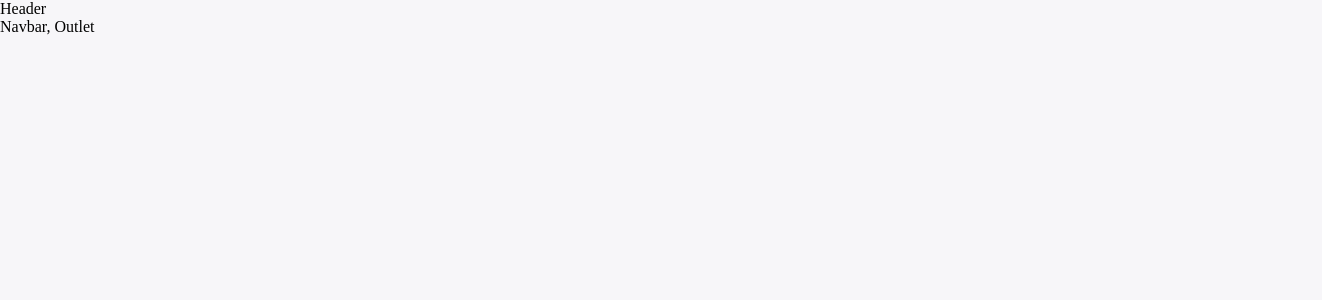
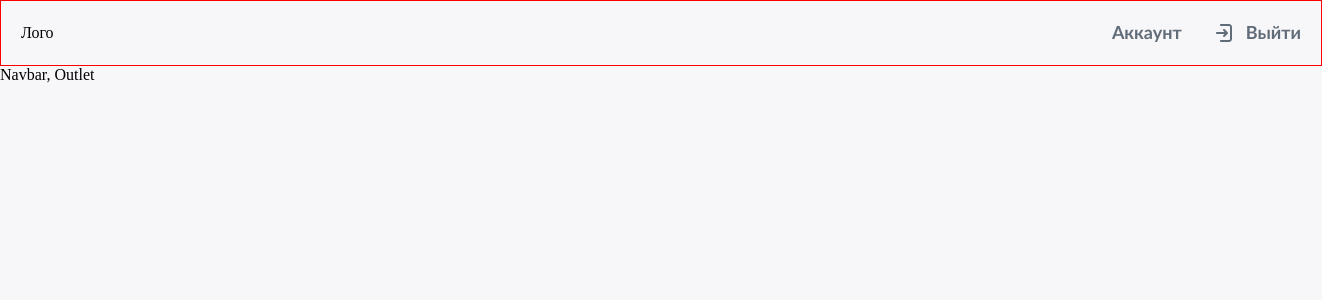
Before and after one commit to happy-land/lomaya-baryery-admin-my, a React (Create React App) app: page / in a window 1280 px wide. Shown: the top 300 px of the page, 1322 px wide, since content can reach past the window. Built offline with nearby package versions, Linux system fonts and the light colour scheme.

Commit message:
save previous changes

```diff
--- a/src/components/app-routes/app-routes.tsx
+++ b/src/components/app-routes/app-routes.tsx
@@ -1,14 +1,12 @@
-import { Route, Routes } from "react-router-dom";
-import { Layout } from "../layout/layout";
-
+import { Route, Routes } from 'react-router-dom';
+import { Layout } from '../layout/layout';
 
 export const AppRoutes = () => (
   <div>
     <Routes>
-      <Route path='/' element={<Layout />}>
-        <Route path='/shift/all' element={<div>1</div>} />
-        <Route path='/shift/current' element={<div>2</div>}/>
-      </Route>
+      <Route path='/' element={<Layout />} />
+      <Route path='/shift/all' element={<div>1</div>} />
+      <Route path='/shift/current' element={<div>2</div>} />
     </Routes>
   </div>
-)
+);
--- /dev/null
+++ b/src/components/header/header.module.css
@@ -0,0 +1,30 @@
+.header {
+  border: 1px solid red;
+  display: flex;
+  padding: 20px;
+  width: 100%;
+  max-width: 1440px;
+  justify-content: space-between;
+  align-items: center;
+  align-content: center;
+}
+
+.links {
+  display: flex;
+  gap: 30px;
+}
+
+.button {
+  background-color: transparent;
+  border: none;
+  color: var(--colors-interface-gray-dark);
+  cursor: pointer;
+  display: flex;
+  gap: 10px;
+  align-items: flex-end;
+  padding: 0;
+}
+
+.logoContainer {
+  display: flex;
+}
--- /dev/null
+++ b/src/components/header/header.tsx
@@ -0,0 +1,19 @@
+import { EnterIcon } from '../../ui/icons/enter-icon';
+import styles from './header.module.css';
+
+export const Header = () => {
+  return (
+    <header className={styles.header}>
+      <div className={styles.logoContainer}>Лого</div>
+      <div className={styles.links}>
+        <button type='button' className={`${styles.button} text_type_main-medium`}>
+          Аккаунт
+        </button>
+        <button type='button' className={`${styles.button} text_type_main-medium`}>
+          <EnterIcon type='link'/>
+          Выйти
+        </button>
+      </div>
+    </header>
+  );
+};
--- a/src/components/layout/layout.tsx
+++ b/src/components/layout/layout.tsx
@@ -1,8 +1,11 @@
+import { Header } from '../header/header';
 import styles from './layout.module.css';
 
 export const Layout = () => (
   <div>
-    <div>Header</div>
+    <div>
+      <Header />
+    </div>
     <main className={styles.main}>Navbar, Outlet</main>
   </div>
 );
--- /dev/null
+++ b/src/ui/icons/enter-icon.tsx
@@ -0,0 +1,18 @@
+import { getColor, IIconProps } from "./utils";
+
+export const EnterIcon = ({ type, ...props }: IIconProps) => (
+  <svg
+    xmlns='http://www.w3.org/2000/svg'
+    width='24'
+    height='24'
+    fill={getColor(type)}
+    viewBox='0 0 24 24'
+    {...props}
+  >
+    <path
+      fillRule="evenodd"
+      clipRule="evenodd"
+      d='M9 3C8.44772 3 8 3.44772 8 4C8 4.55228 8.44772 5 9 5H17C17.5523 5 18 5.44772 18 6V18C18 18.5523 17.5523 19 17 19H9C8.44772 19 8 19.4477 8 20C8 20.5523 8.44772 21 9 21H17C18.6569 21 20 19.6569 20 18V6C20 4.34315 18.6569 3 17 3H9ZM12.7071 8.29289C12.3166 7.90237 11.6834 7.90237 11.2929 8.29289C10.9024 8.68342 10.9024 9.31658 11.2929 9.70711L12.5858 11H5C4.44772 11 4 11.4477 4 12C4 12.5523 4.44772 13 5 13H12.5858L11.2929 14.2929C10.9024 14.6834 10.9024 15.3166 11.2929 15.7071C11.6834 16.0976 12.3166 16.0976 12.7071 15.7071L15.7071 12.7071C16.0976 12.3166 16.0976 11.6834 15.7071 11.2929L12.7071 8.29289Z'
+    ></path>
+  </svg>
+);
--- /dev/null
+++ b/src/ui/icons/utils.tsx
@@ -0,0 +1,43 @@
+import { SVGProps } from 'react';
+
+type IconType =
+  | 'link'
+  | 'link-active'
+  | 'interface-primary'
+  | 'interface-secondary'
+  | 'interface-black'
+  | 'interface-white'
+  | 'success'
+  | 'pending'
+  | 'error';
+
+export const getColor = (type: IconType) => {
+  switch (type) {
+    case 'link':
+      return '#606C78';
+    case 'link-active':
+      return '#4154A4';
+    case 'interface-primary':
+      return '#606C78';
+    case 'interface-secondary':
+      return '#929EAD';
+    case 'interface-black':
+      return '#000000';
+    case 'interface-white':
+      return '#FFFFFF';
+    case 'success':
+      return '#3EA745';
+    case 'pending':
+      return '#FDBD02';
+    case 'error':
+      return '#C53637';
+    default:
+      return undefined;
+  }
+};
+
+export interface IIconProps extends SVGProps<SVGSVGElement> {
+  type: IconType;
+  size?: '24' | '18';
+  onClick?: () => void;
+}
```
Also changed, not shown: src/components/services/types/types.tsx (added, +13 -0 lines).
